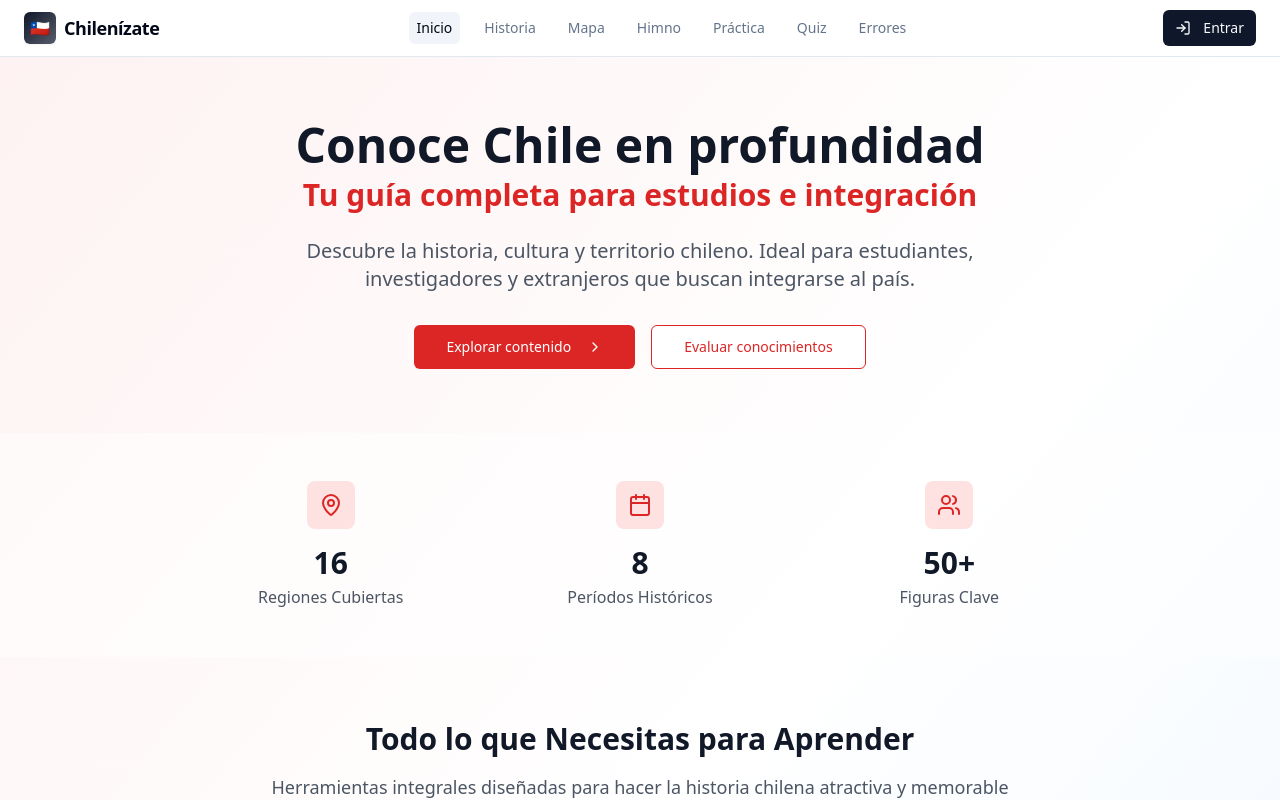
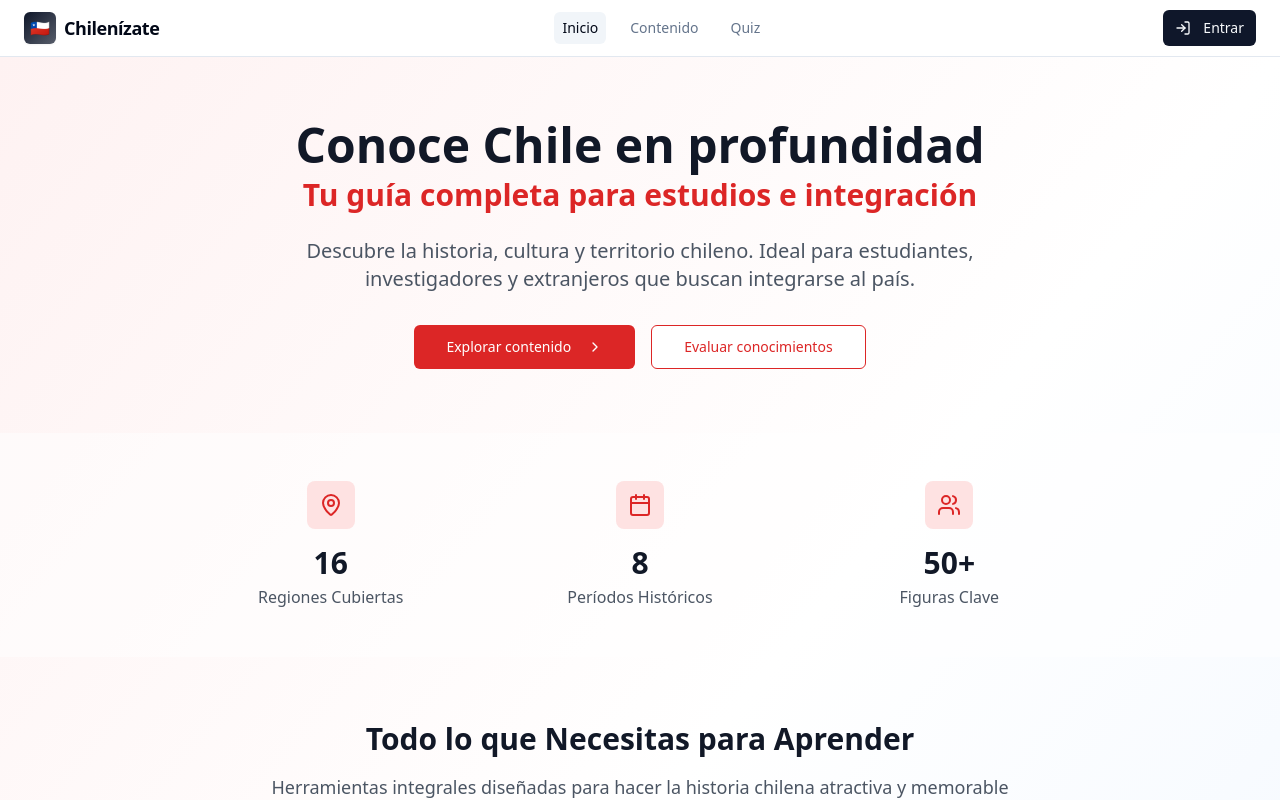
Before and after one commit to bethorod/chilenizate-app, a React (Vite) app: page / in a window 1280 px wide. Shown: the top 800 px of the page. Built offline with nearby package versions, Linux system fonts and the light colour scheme.

Commit message:
Refactor navigation bar
Change "Historia" to "Contenido" and hide "Mapa", "Himno", "Práctica", and "Errores" options in the navigation bar.

```diff
--- a/src/components/layout/Header.tsx
+++ b/src/components/layout/Header.tsx
@@ -6,12 +6,8 @@ import { useAuth } from "@/contexts/AuthContext";
 
 const navItems = [
   { to: "/", label: "Inicio" },
-  { to: "/history", label: "Historia" },
-  { to: "/mapa", label: "Mapa" },
-  { to: "/himno", label: "Himno" },
-  { to: "/practica", label: "Práctica" },
+  { to: "/history", label: "Contenido" },
   { to: "/quiz", label: "Quiz" },
-  { to: "/error-bin", label: "Errores" },
 ];
 
 export default function Header() {
```
